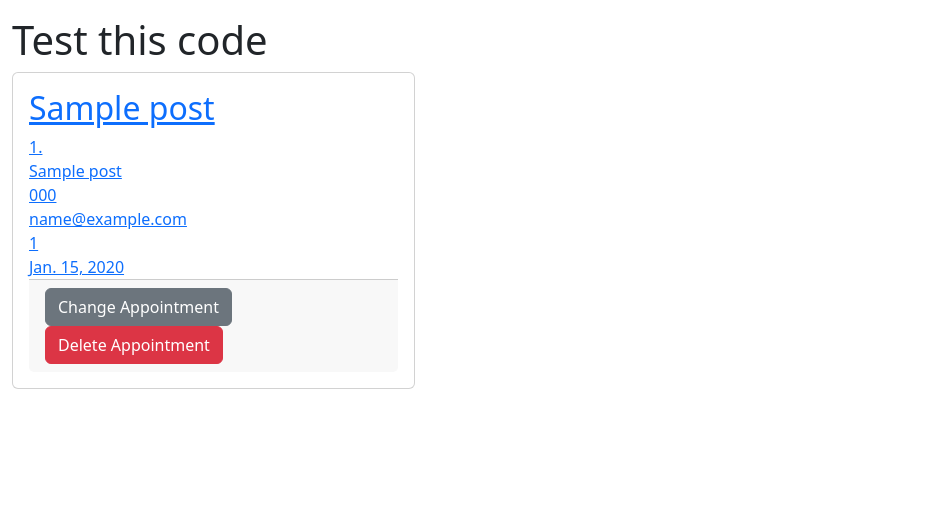
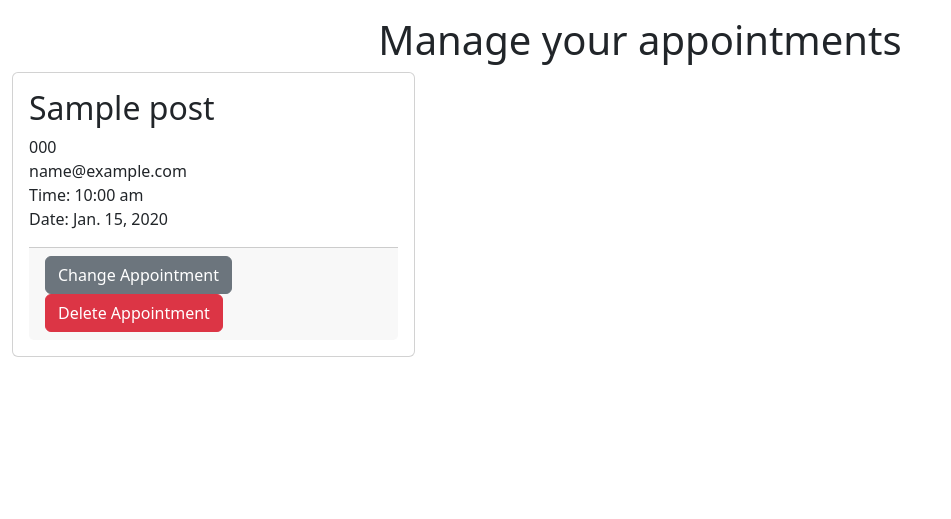
Before and after one commit to d-lynch95/Portfolio-Project4, a Django app: page /posts/ in a window 1280 px wide. Shown: the part 215-734 px from the top of the page, without its empty margins (0-951 px from the left). Run offline with Django 3.2, Linux system fonts and the light colour scheme; a user stored in the database is signed in; tables that the repository leaves empty hold one stand-in row (values such as "Sample post"); some libraries are stand-ins or nearby versions.

Commit message:
display the time and dates on appointment cards on posts.html and update bugs in readme

```diff
--- a/booking/templates/posts.html
+++ b/booking/templates/posts.html
@@ -6,24 +6,20 @@
 
         <!-- Appointments display -->
         <div class="col-12 mt-3 left">
-            <h1>Test this code</h1>
+            <div class="h1 text-center">Manage your appointments</div>
             <div class="row">
             {% for post in post_list %}
                 <div class="col-md-4">
                     <div class="card mb-4">
                         <div class="card-body">
-                            <a href="#" class="post-link">
                                 <h2 class="card-title"> {{ post.name }} </h2>
                                     <!-- Change this h2 to appointment number -->
                                 <p class="card-text">
-                                    {{ post.id }}. </br>
-                                    {{ post.name }} </br>
                                     {{ post.phone }} </br>
                                     {{ post.email }} </br>
-                                    {{ post.time }} </br>
-                                    {{ post.date }} </br>
+                                    Time: {{ post.get_time_display }} <br>
+                                    Date: {{ post.date }} </br>
                                 </p>
-                            </a>
                             <div class="card-footer">
                                 <a href="{% url 'edit' slug=post.slug %}">
                                     <button class="btn btn-secondary">Change Appointment</button>
```
